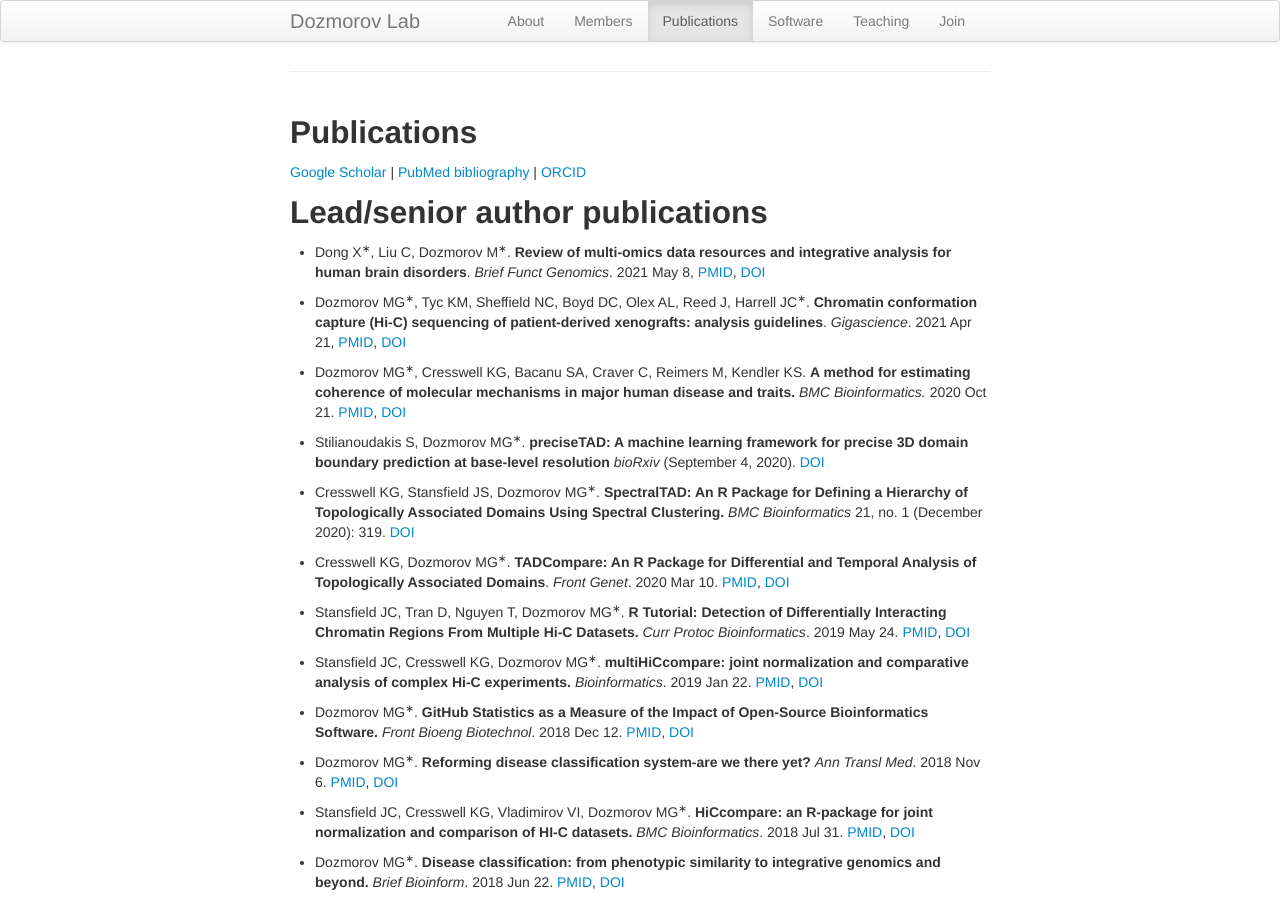
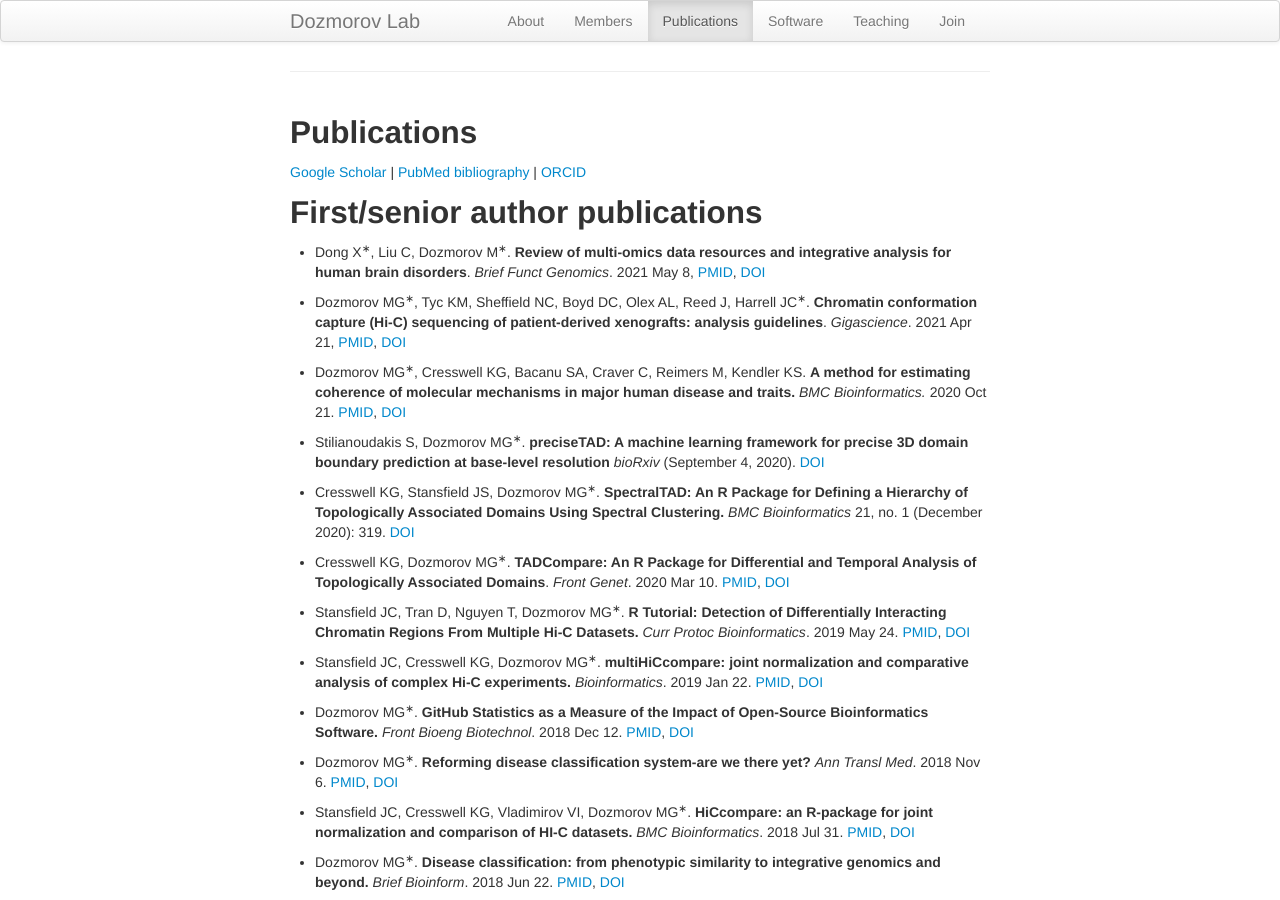
Before and after one commit to dozmorovlab/dozmorovlab.github.io, a Jekyll site: the page built from 02-pubs.md, in a window 1280 px wide and 900 px high. Built offline with Jekyll 4.4.1, drawn with Linux system fonts in a browser that asks for light colours; comment, search, counter and statistics services are not loaded.

Commit message:
Fix headers

```diff
--- a/02-pubs.md
+++ b/02-pubs.md
@@ -14,7 +14,7 @@ permalink: "publications.html"
 [PubMed bibliography](https://www.ncbi.nlm.nih.gov/myncbi/mikhail.dozmorov.1/bibliography/public/) |
 [ORCID](https://orcid.org/0000-0002-0086-8358)
 
-## Lead/senior author publications
+## First/senior author publications
 
 - Dong X<sup>&lowast;</sup>, Liu C, Dozmorov M<sup>&lowast;</sup>. **Review of multi-omics data resources and integrative analysis for human brain disorders**. _Brief Funct Genomics_. 2021 May 8, [PMID](https://www.ncbi.nlm.nih.gov/pubmed/33969380/), [DOI](https://doi.org/10.1093/bfgp/elab024) <span data-badge-type="4" data-doi="10.1093/bfgp/elab024" data-hide-no-mentions="true" class="altmetric-embed"> </span>
 
```
